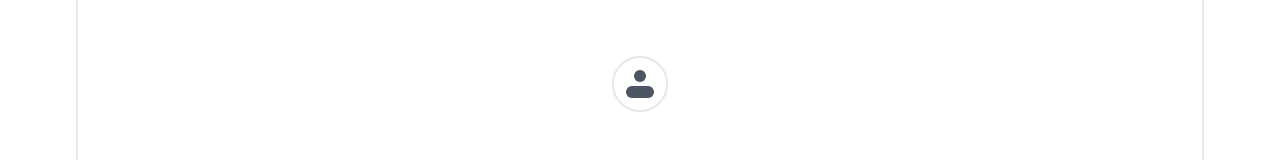
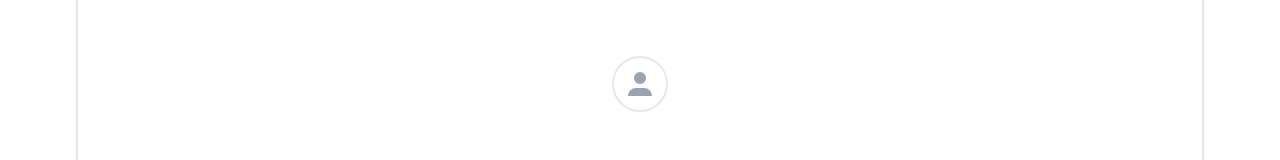
Before and after one commit to drshnn/swide-ui, a React (Vite) app: page / in a window 1280 px wide. Shown: the part 1162-1322 px from the top of the page. Built offline with nearby package versions, Linux system fonts and the light colour scheme.

Commit message:
fixed profile dropdown component

```diff
--- a/src/components/CommonComponenets.jsx
+++ b/src/components/CommonComponenets.jsx
@@ -241,8 +241,8 @@ export const ProfileDropdown = () => {
         ref={buttonRef}
       >
         <div className="flex flex-col items-center gap-1">
-          <div className="head h-3 w-3 bg-gray-600  rounded-full"></div>
-          <div className="body w-7 h-3 rounded-l-xl rounded-r-xl bg-gray-600"></div>
+          <div className="head h-3 w-3 bg-gray-400   rounded-full"></div>
+          <div className="body w-6 h-2 rounded-t-lg bg-gray-400  "></div>
         </div>
       </div>
       {toggleDropdown && (
```
